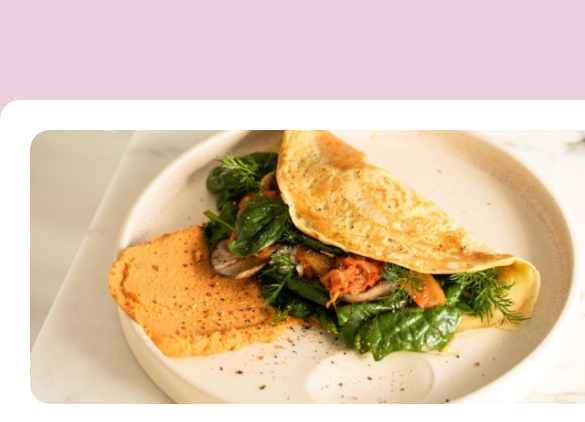
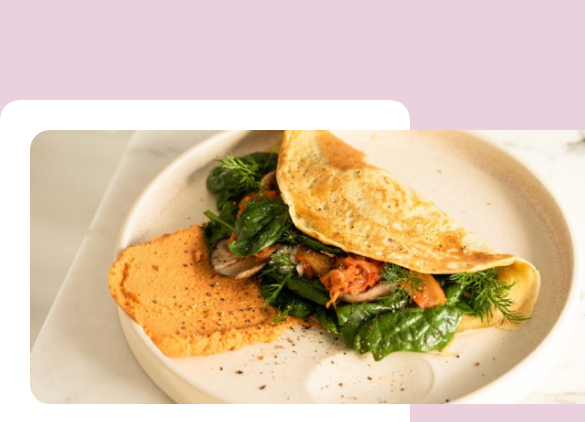
Before and after one commit to anitadenn/Recipe-page, a plain HTML site: page index.html in a window 390 px wide. Shown: the top 422 px of the page, 585 px wide, since content can reach past the window. Drawn offline with Linux system fonts and the light colour scheme.

Commit message:
initial commit

```diff
--- a/style.css
+++ b/style.css
@@ -134,3 +134,10 @@ margin-bottom: 100px;
 .nutrition .bold{
     color: hsl(14, 45%, 36%);
 }
+
+
+@media(max-width: 700px){
+    .recipe_page{
+        width: 350px;
+    }
+}
```
